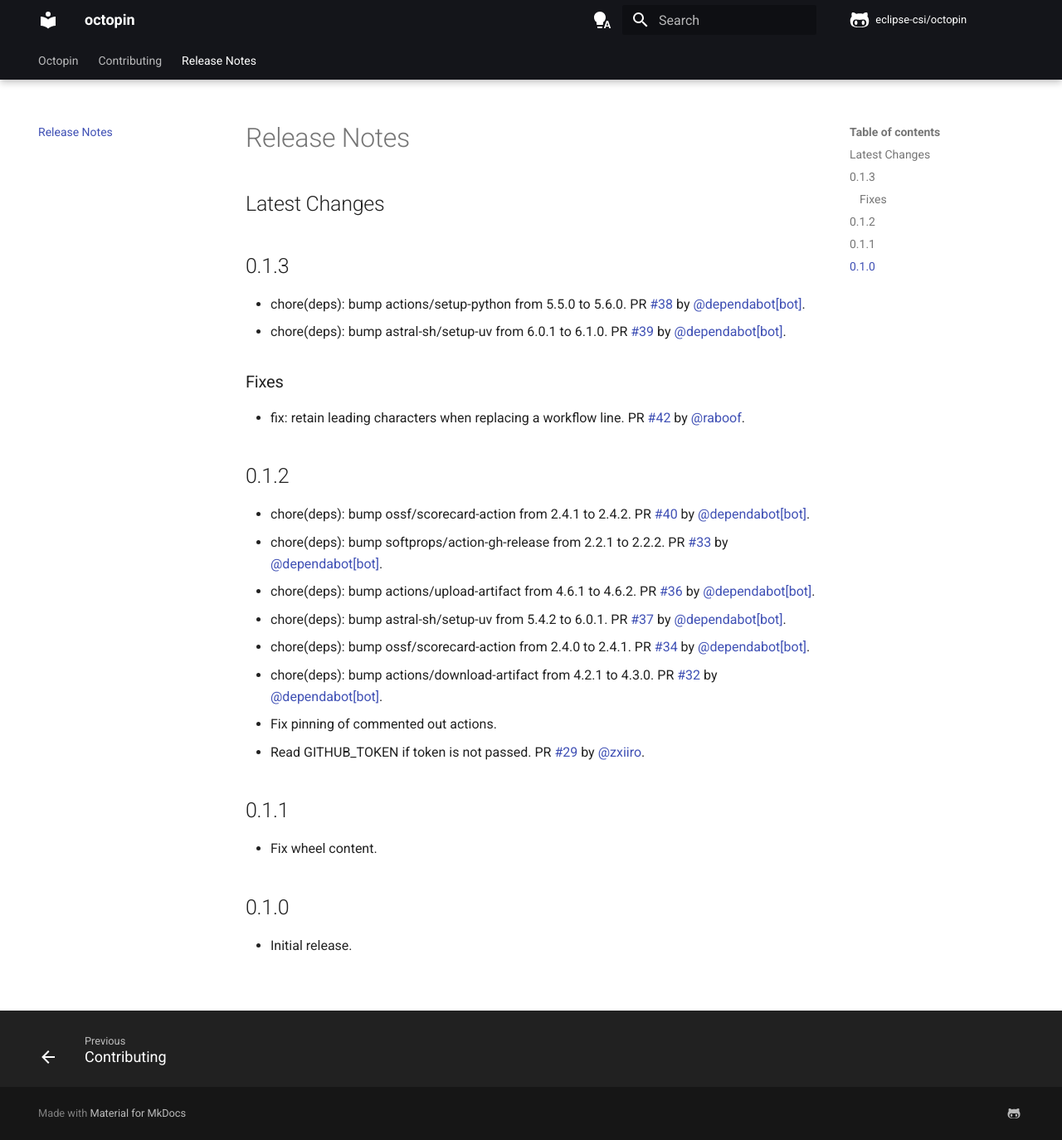
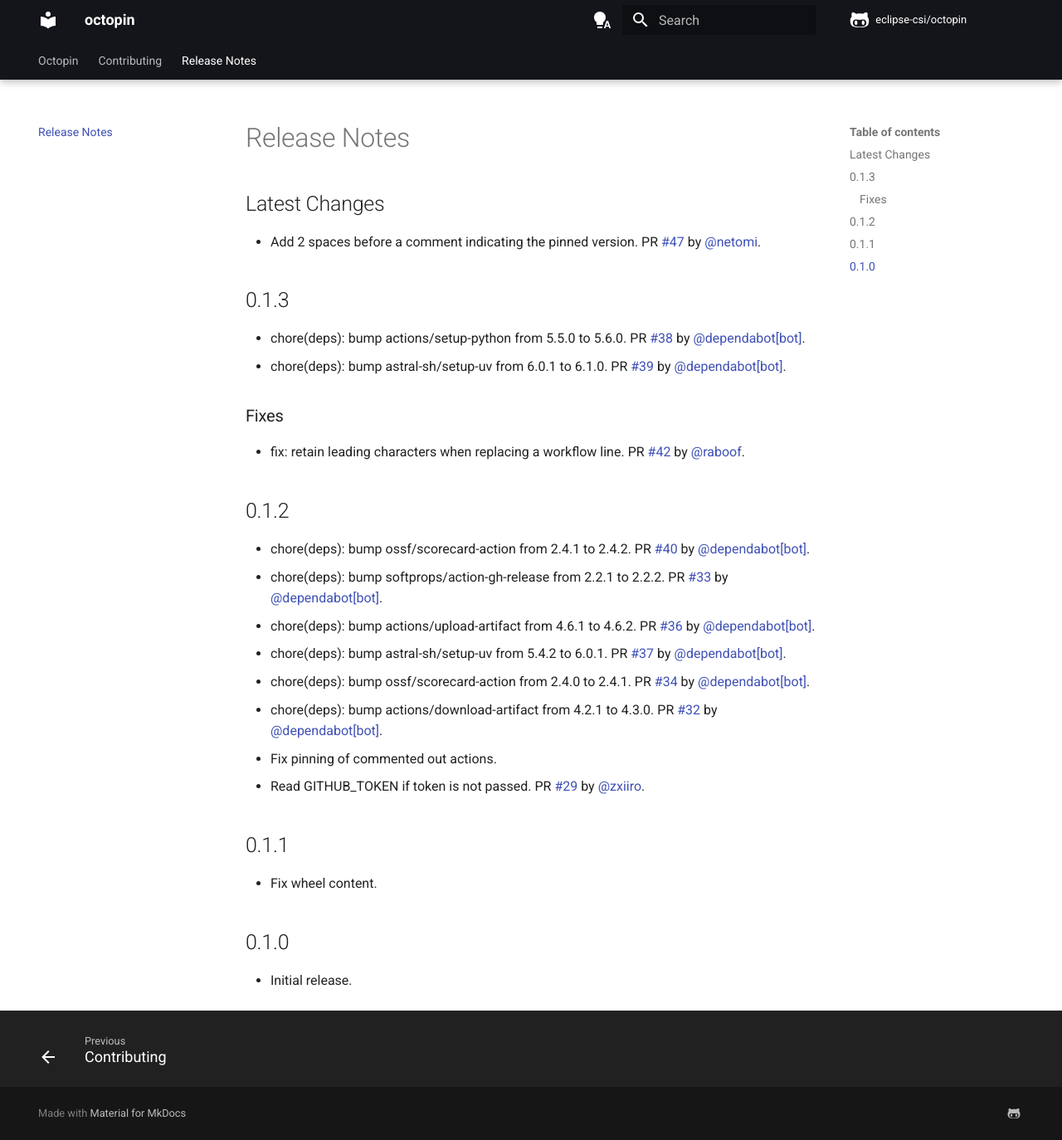
Before and after one commit to eclipse-csi/octopin, an MkDocs documentation site: the page built from docs/release-notes.md, in a window 1280 px wide and 1374 px high. Shown: the whole window at 83% size. Built offline with MkDocs 1.6.1 and Material for MkDocs 9.7.7, drawn with Linux system fonts in a browser that asks for light colours; comment, search, counter and statistics services are not loaded.

Commit message:
📝 Update release notes
[skip ci]

```diff
--- a/docs/release-notes.md
+++ b/docs/release-notes.md
@@ -1,6 +1,8 @@
 # Release Notes
 
 ## Latest Changes
+
+* Add 2 spaces before a comment indicating the pinned version. PR [#47](https://github.com/eclipse-csi/octopin/pull/47) by [@netomi](https://github.com/netomi).
 
 ## 0.1.3
 
```
